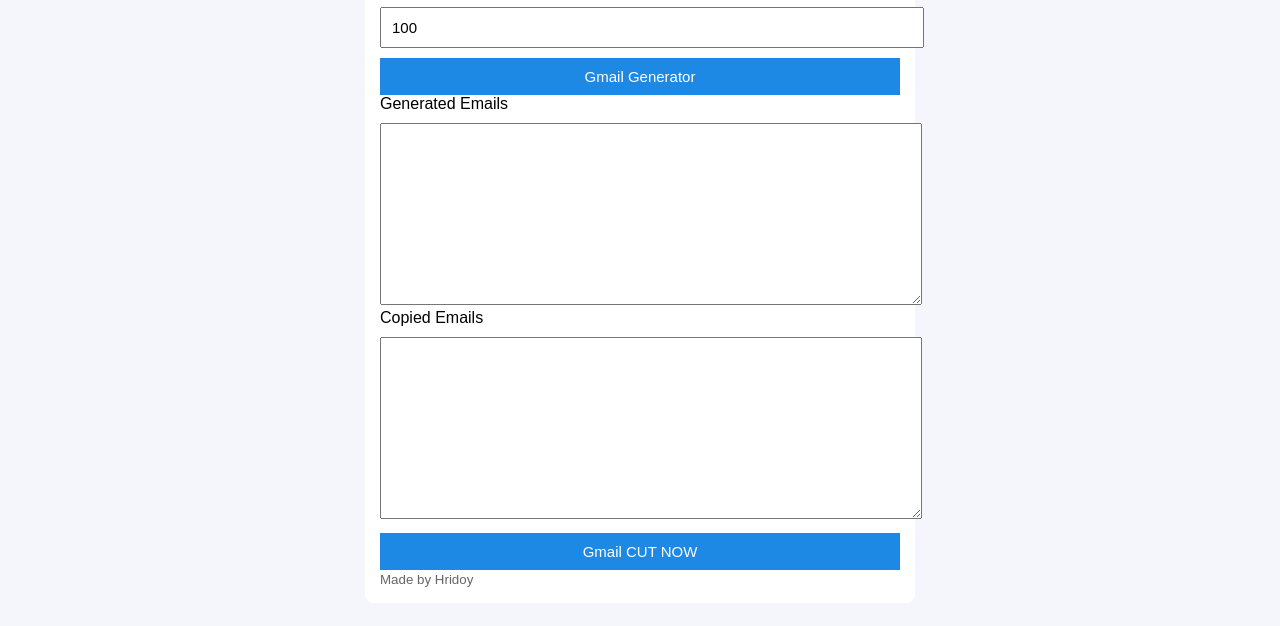
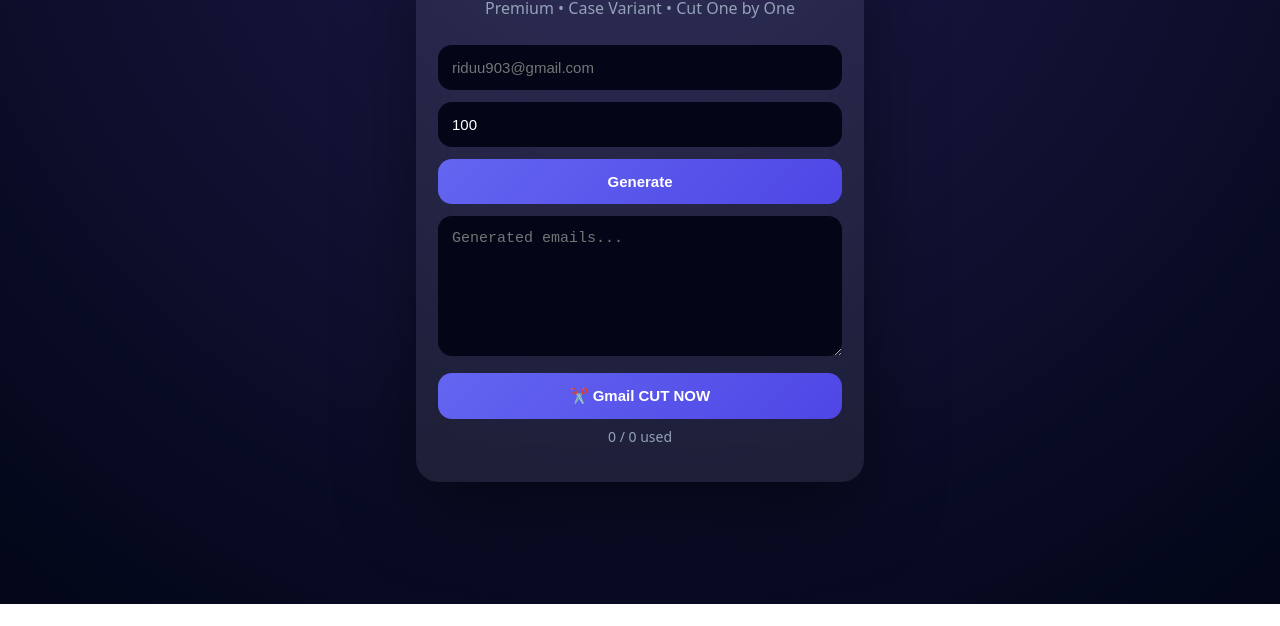
Before and after one commit to riduu69/gmaigenaretor, a plain HTML site: page index.html in a window 1280 px wide. Shown: the part 196-822 px from the top of the page. After the commit the page ends 800 px from the top, so only its background shows below. Drawn offline with Linux system fonts and the light colour scheme.

Commit message:
Update index.html

```diff
--- a/index.html
+++ b/index.html
@@ -2,75 +2,123 @@
 <html lang="en">
 <head>
 <meta charset="UTF-8">
-<title>Gmail Case Generator</title>
+<title>Premium Gmail Generator</title>
 <meta name="viewport" content="width=device-width, initial-scale=1">
 
 <style>
+:root{
+  --bg:#020617;
+  --card:rgba(255,255,255,.08);
+  --pri:#4f46e5;
+  --txt:#e5e7eb;
+  --muted:#94a3b8;
+}
+*{box-sizing:border-box}
 body{
-  font-family:Arial,sans-serif;
-  background:#f4f6fb;
-  padding:15px;
+  margin:0; min-height:100vh;
+  font-family:system-ui,-apple-system;
+  background:radial-gradient(circle at top,#1e1b4b,var(--bg));
+  color:var(--txt);
+  display:flex; align-items:center; justify-content:center;
 }
-.box{
-  max-width:520px;
-  margin:auto;
-  background:#fff;
-  padding:15px;
-  border-radius:8px;
+.wrap{width:100%; max-width:480px; padding:16px}
+.card{
+  background:var(--card);
+  backdrop-filter:blur(18px);
+  border-radius:22px;
+  padding:22px;
+  box-shadow:0 30px 80px rgba(0,0,0,.45);
+  animation:up .7s ease;
 }
-h2{text-align:center}
+@keyframes up{
+  from{opacity:0;transform:translateY(40px)}
+  to{opacity:1}
+}
+h1{text-align:center;margin:0}
+.sub{text-align:center;color:var(--muted);margin:6px 0 14px}
+
 input,textarea,button{
-  width:100%;
-  padding:10px;
-  margin-top:10px;
-  font-size:15px;
+  width:100%; border:none; border-radius:14px;
+  padding:14px; font-size:15px; margin-top:12px
+}
+input,textarea{
+  background:#020617;color:white;outline:none
 }
 button{
-  background:#1e88e5;
-  color:#fff;
-  border:none;
-  cursor:pointer;
+  background:linear-gradient(135deg,#6366f1,#4f46e5);
+  color:white;font-weight:700;cursor:pointer;
+  transition:.25s
 }
-textarea{
-  height:160px;
+button:hover{transform:translateY(-2px)}
+textarea{height:140px}
+
+.counter{
+  margin-top:8px;
+  text-align:center;
+  color:var(--muted);
+  font-size:14px;
 }
-small{
-  color:#666;
+
+.list{
+  margin-top:14px;
 }
+.item{
+  background:#020617;
+  border-radius:12px;
+  padding:10px;
+  margin-bottom:8px;
+  display:flex;
+  justify-content:space-between;
+  font-size:14px;
+}
+.item.used{opacity:.45}
+
+.toast{
+  position:fixed;
+  bottom:20px;
+  left:50%;
+  transform:translateX(-50%);
+  background:#020617;
+  padding:10px 14px;
+  border-radius:12px;
+  display:none;
+}
+.toast.show{display:block}
 </style>
 </head>
 
 <body>
+<div class="wrap">
+  <div class="card">
+    <h1>⚡ Gmail Generator</h1>
+    <div class="sub">Premium • Case Variant • Cut One by One</div>
 
-<div class="box">
-  <h2>Gmail Case Generator</h2>
+    <input id="email" placeholder="riduu903@gmail.com">
+    <input id="count" type="number" value="100">
 
-  <label>Enter Gmail address:</label>
-  <input id="email" placeholder="riduu903@gmail.com">
+    <button onclick="generate()">Generate</button>
 
-  <label>How many emails to generate?</label>
-  <input id="count" type="number" value="100">
+    <textarea id="generated" placeholder="Generated emails..."></textarea>
 
-  <button onclick="generate()">Gmail Generator</button>
+    <button onclick="cutNext()">✂️ Gmail CUT NOW</button>
 
-  <label>Generated Emails</label>
-  <textarea id="generated"></textarea>
+    <div class="counter" id="counter">0 / 0 used</div>
 
-  <label>Copied Emails</label>
-  <textarea id="copied"></textarea>
-
-  <button onclick="cutNext()">Gmail CUT NOW</button>
-
-  <small>Made by Hridoy</small>
+    <div class="list" id="list"></div>
+  </div>
 </div>
 
+<div class="toast" id="toast">Copied ✅</div>
+
 <script>
-let list = [];
-let index = 0;
+let mails = [];
+let idx = 0;
 
 function generate(){
   const email = document.getElementById("email").value.trim();
   const count = +document.getElementById("count").value;
+  const gen = document.getElementById("generated");
+  const list = document.getElementById("list");
 
   if(!email.endsWith("@gmail.com")){
     alert("Only Gmail allowed");
@@ -78,34 +126,53 @@
   }
 
   const name = email.replace("@gmail.com","");
-  list = [];
-  index = 0;
+  mails = [];
+  idx = 0;
+  list.innerHTML = "";
 
   for(let i=0;i<count;i++){
-    let result = "";
+    let v="";
     for(let c of name){
-      result += Math.random() > 0.5 ? c.toUpperCase() : c.toLowerCase();
+      v += Math.random()>.5 ? c.toUpperCase() : c.toLowerCase();
     }
-    list.push(result + "@gmail.com");
+    mails.push(v+"@gmail.com");
   }
 
-  document.getElementById("generated").value = list.join("\n");
-  document.getElementById("copied").value = "";
+  gen.value = mails.join("\n");
+  updateCounter();
+
+  mails.forEach((m,i)=>{
+    const d=document.createElement("div");
+    d.className="item";
+    d.id="item-"+i;
+    d.textContent=m;
+    list.appendChild(d);
+  });
 }
 
 function cutNext(){
-  if(index >= list.length){
-    alert("All emails used");
+  if(idx >= mails.length){
+    alert("All mails used");
     return;
   }
+  navigator.clipboard.writeText(mails[idx]);
 
-  const mail = list[index];
-  navigator.clipboard.writeText(mail);
+  document.getElementById("item-"+idx).classList.add("used");
+  idx++;
+  updateCounter();
+  showToast();
+}
 
-  document.getElementById("copied").value += mail + "\n";
-  index++;
+function updateCounter(){
+  document.getElementById("counter").textContent =
+    `${idx} / ${mails.length} used`;
+}
+
+function showToast(){
+  const t=document.getElementById("toast");
+  t.classList.add("show");
+  setTimeout(()=>t.classList.remove("show"),900);
 }
 </script>
-
 </body>
 </html>
```
